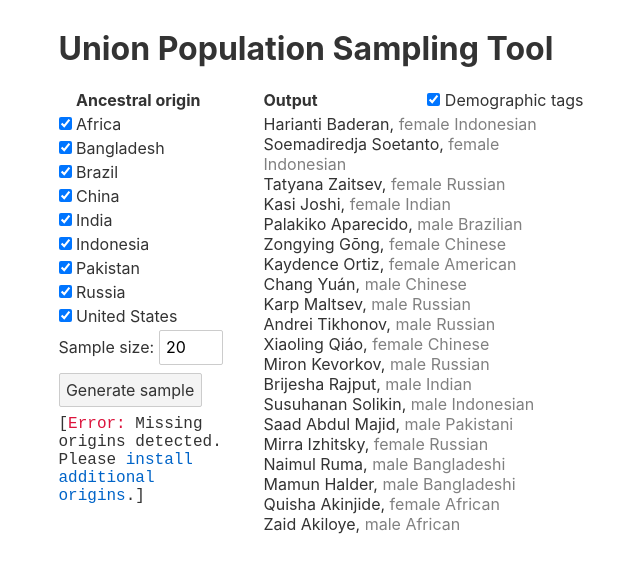
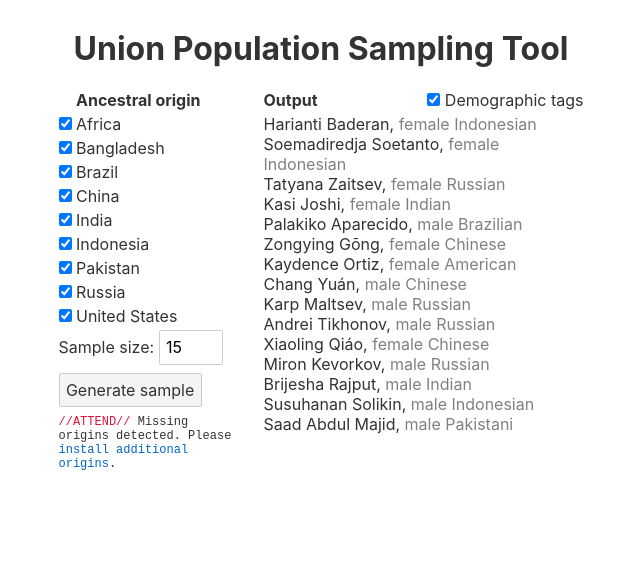
Before and after one commit to DawnPaladin/lancer-name-generator, a Svelte app: page / in a window 1280 px wide. Shown: the top 572 px of the page, without its empty margins (319-959 px from the left). Built offline with nearby package versions, Linux system fonts and the light colour scheme.

Commit message:
Animate list refresh

```diff
--- a/src/App.svelte
+++ b/src/App.svelte
@@ -32,7 +32,7 @@
 	}
 	update();
 
-	var sampleSize = 20;
+	var sampleSize = 15;
 
 	function generateNames() {
 		names = [];
@@ -63,7 +63,10 @@
 <style>
 	main {
 		margin: auto;
-		max-width: 525px;
+		width: 525px;
+	}
+	h1 {
+		text-align: center;
 	}
 	.flex-row {
 		display: flex;
@@ -75,8 +78,12 @@
 	}
 	.error {
 		font-family: "Courier New", monospace;
+		font-size: 12px;
 	}
 </style>
+<svelte:head>
+	<title>Union Population Sampling Tool</title>
+</svelte:head>
 
 <main>
 
@@ -95,7 +102,7 @@
 			</label>
 			<button on:click={generateNames}>Generate sample</button>
 			<div class="error">
-				[<span style="color: crimson">Error:</span> Missing origins detected. Please <a href="https://github.com/DawnPaladin/lancer-name-generator#contributing">install additional origins</a>.]
+				<span style="color: crimson">//ATTEND//</span> Missing origins detected. Please <a href="https://github.com/DawnPaladin/lancer-name-generator#contributing">install additional origins</a>.
 			</div>
 		</div>
 
@@ -107,8 +114,8 @@
 				</label>
 			</div>
 			<div class="names">
-				{#each names as name}
-					<NameRow name={name} tags={tags}/>
+				{#each names as name, index (name)}
+					<NameRow name={name} tags={tags} index={index} key={name}/>
 				{/each}
 			</div>
 		</div>
--- a/src/components/NameRow.svelte
+++ b/src/components/NameRow.svelte
@@ -1,6 +1,9 @@
 <script>
+	import { fade, fly } from 'svelte/transition';
+
 	export let name;
 	export let tags;
+	export let index;
 </script>
 <style>
 	.demographic-tag {
@@ -8,6 +11,6 @@
 	}
 </style>
 
-<div>
+<div in:fly={{ x: 150, duration: 500, delay: 250 + index * 12 }} out:fade={{ duration: 250 }}>
 	{ name.first } { name.last }{#if tags}, <span class="demographic-tag">{ name.gender } { name.origin }</span>{/if}
 </div>
```
